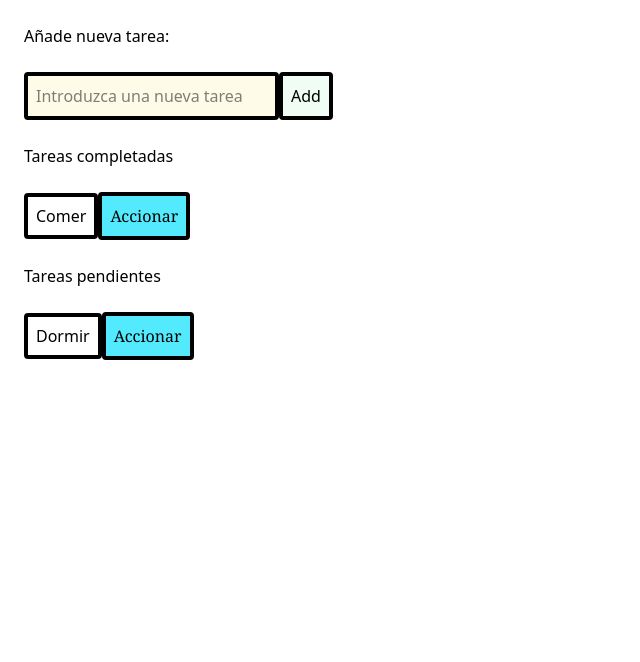
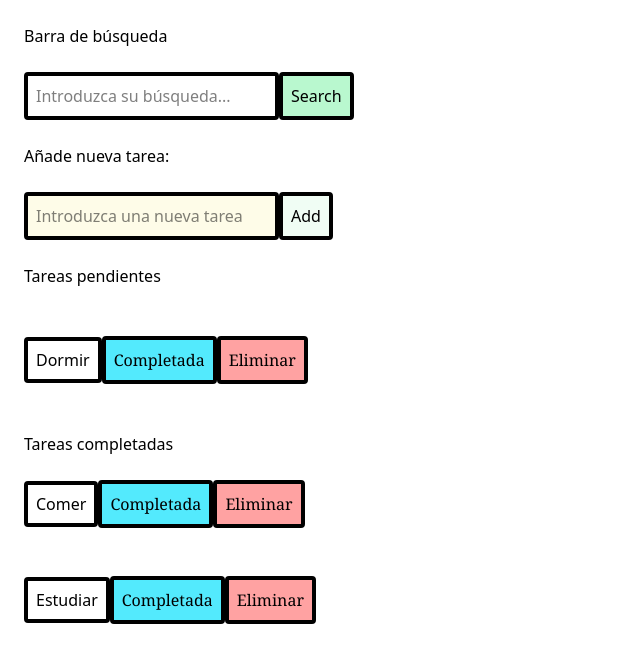
Before and after one commit to torruuu/vue-test, a Vue app: page / in a window 1280 px wide. Shown: the top 662 px of the page, without its empty margins (0-640 px from the left). Built offline with nearby package versions, Linux system fonts and the light colour scheme.

Commit message:
chore: ejercicio4 corregido

```diff
--- a/src/App.vue
+++ b/src/App.vue
@@ -7,7 +7,8 @@
 // import ToDo from './components/Ejercicio2/ToDo.vue';
 // import CardPadre from './components/Ejercicio3/CardPadre.vue';
 //import ParentForm from './components/Ejercicio4/ParentForm.vue';
-import PadreComp from './components/Juanal/PadreComp.vue';
+//import PadreComp from './components/Juanal/PadreComp.vue';
+import Padre2Comp from './components/Juanal/Padre2Comp.vue';
 
 
 
@@ -22,7 +23,7 @@ import PadreComp from './components/Juanal/PadreComp.vue';
   <!-- ToDo/> -->
   <!--CardPadre /> -->
   <!--ParentForm -->
-  <PadreComp />
+  <Padre2Comp />
 
 
 
--- /dev/null
+++ b/src/components/Juanal/Hijo2Comp.vue
@@ -0,0 +1,26 @@
+<script setup>
+const props = defineProps({
+  id: Number,
+  title: String,
+  done: Boolean,
+})
+
+const emit = defineEmits(['enviar', 'borrar']);
+
+function enviado() {
+  emit ('enviar', props.id);
+}
+function eliminado() {
+  emit ('borrar', props.id);
+}
+
+
+
+</script>
+<template>
+  <div class="justify-between">
+    <span class="items-center border-4 rounded-sm p-2">{{ title }}</span>
+    <button @click="enviado" class="font-serif text-base bg-cyan-300 border-4 rounded-sm p-2">Completada</button>
+    <button @click="eliminado" class="font-serif text-base bg-red-300 border-4 rounded-sm p-2">Eliminar</button>
+  </div>
+</template>
--- /dev/null
+++ b/src/components/Juanal/Padre2Comp.vue
@@ -0,0 +1,55 @@
+<script setup>
+import { ref } from "vue"
+import Hijo2Comp from "./Hijo2Comp.vue";
+import AddTask from "./AddTask.vue"
+import searchTask from "./searchTask.vue";
+
+const tareas = ref([
+    { id: 1, title: "Comer", done: true },
+    { id: 2, title: "Dormir", done: false },
+    { id: 3, title: "Estudiar", done: true }
+])
+// Funcion que elimina tarea del array Tareas.
+function eliminarTarea(id) {
+    tareas.value = tareas.value.filter(tarea => tarea.id !== id);
+}
+
+function enviar(id) {
+    const tarea = tareas.value.find(t => t.id === id)
+    if (!tarea) return
+    tarea.done = !tarea.done
+
+}
+function add(title) {
+    tareas.value.push({
+        id: Date.now(),
+        title,
+        done: false
+    })
+}
+
+
+
+</script>
+
+<template>
+    <div class="flex flex-col min-h-screen gap-6 p-6">
+        <h1>Barra de búsqueda</h1>
+            <searchTask />
+        <h1>Añade nueva tarea:</h1>
+
+        <AddTask @add-tarea="add" />
+
+        <h1>Tareas pendientes</h1>
+
+        <div v-for="tarea in tareas" :key="tarea.id">
+            <Hijo2Comp v-if="!tarea.done" :id="tarea.id" :title="tarea.title" :done="tarea.done" @enviar="enviar"
+                @borrar="eliminarTarea" />
+        </div>
+        <h1>Tareas completadas</h1>
+        <div v-for="tarea in tareas" :key="tarea.id">
+            <Hijo2Comp v-if="tarea.done" :id="tarea.id" :title="tarea.title" :done="tarea.done"
+                @borrar="eliminarTarea" />
+        </div>
+    </div>
+</template>
--- /dev/null
+++ b/src/components/Juanal/searchTask.vue
@@ -0,0 +1,16 @@
+<script setup>
+import {ref} from "vue";
+
+const searchText = ref("");
+
+</script>
+<template>
+
+    <div>
+        <input v-model="searchText" id="search" name="search" placeholder="Introduzca su búsqueda..." class="bg-grey-200 border-4 rounded-sm p-2">
+        <button class="bg-green-200 border-4 rounded-sm p-2">Search</button>
+
+    </div>
+
+
+</template>
```
